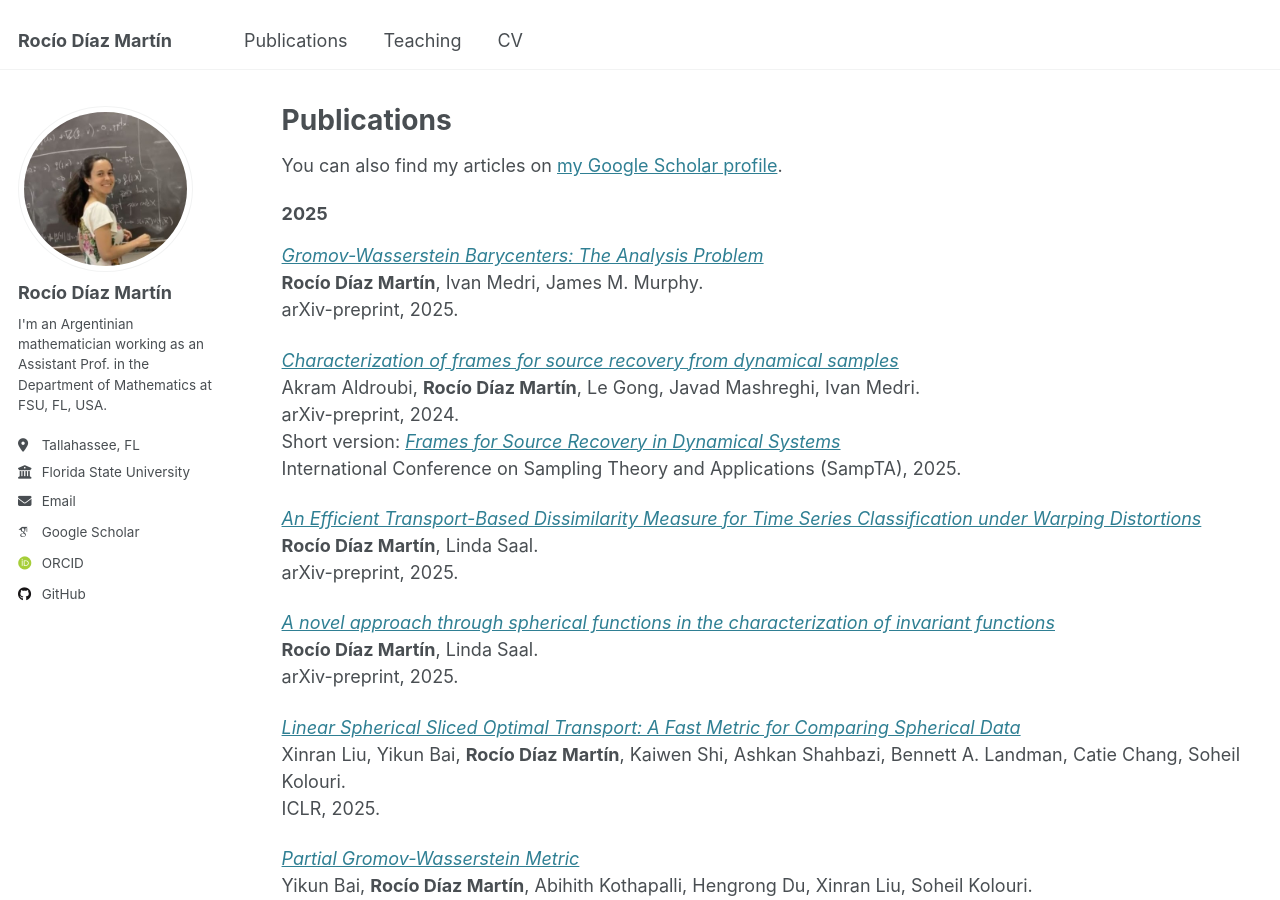
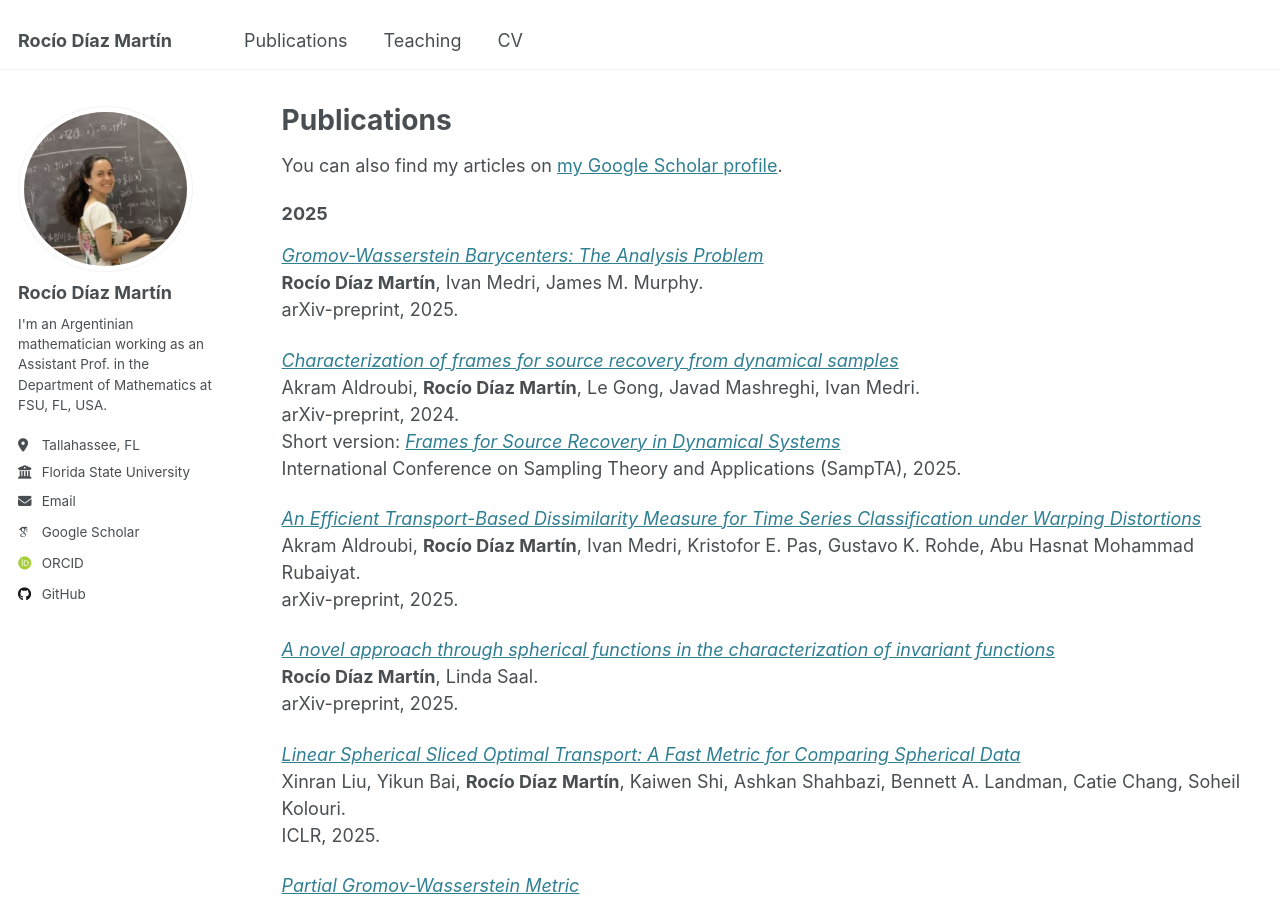
Before and after one commit to RocioDM/rociodm.github.io, a Jekyll site: the page built from _pages/publications.md, in a window 1280 px wide and 900 px high. Built offline with Jekyll 4.4.1, drawn with Linux system fonts in a browser that asks for light colours; some web fonts are replaced.

Commit message:
correct authors in one paper

```diff
--- a/_pages/publications.md
+++ b/_pages/publications.md
@@ -22,7 +22,7 @@ Short version: _<a href="https://ieeexplore.ieee.org/document/11133541" target="
 International Conference on Sampling Theory and Applications (SampTA), 2025.
 
 _<a href="https://www.arxiv.org/abs/2505.05676" target="_blank" rel="noopener noreferrer">An Efficient Transport-Based Dissimilarity Measure for Time Series Classification under Warping Distortions</a>_<br>
-**Rocío Díaz Martín**, Linda Saal.<br>
+Akram Aldroubi, **Rocío Díaz Martín**, Ivan Medri, Kristofor E. Pas, Gustavo K. Rohde, Abu Hasnat Mohammad Rubaiyat.<br>
 arXiv-preprint, 2025.
 
 _<a href="https://arxiv.org/abs/2510.01043" target="_blank" rel="noopener noreferrer">A novel approach through spherical functions in the characterization of invariant functions</a>_<br>
```
